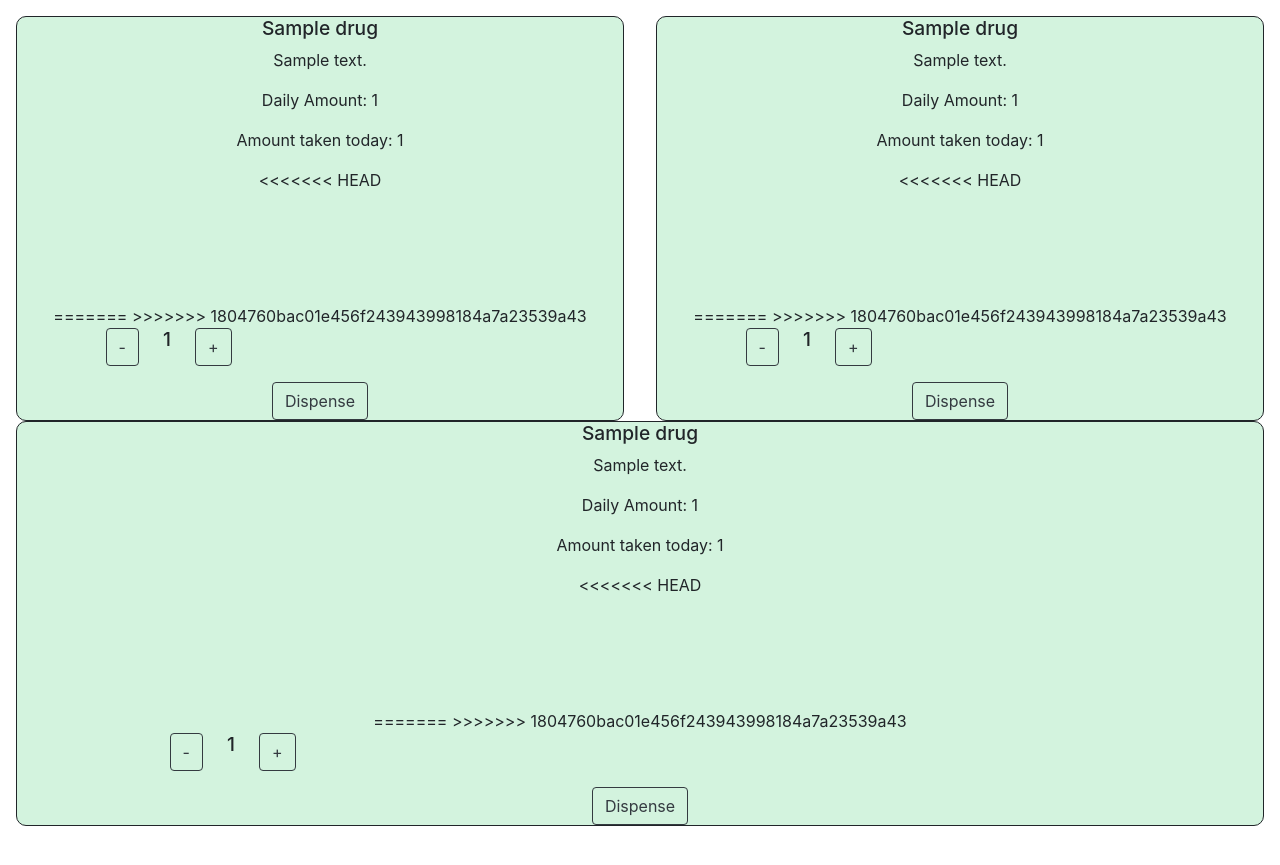
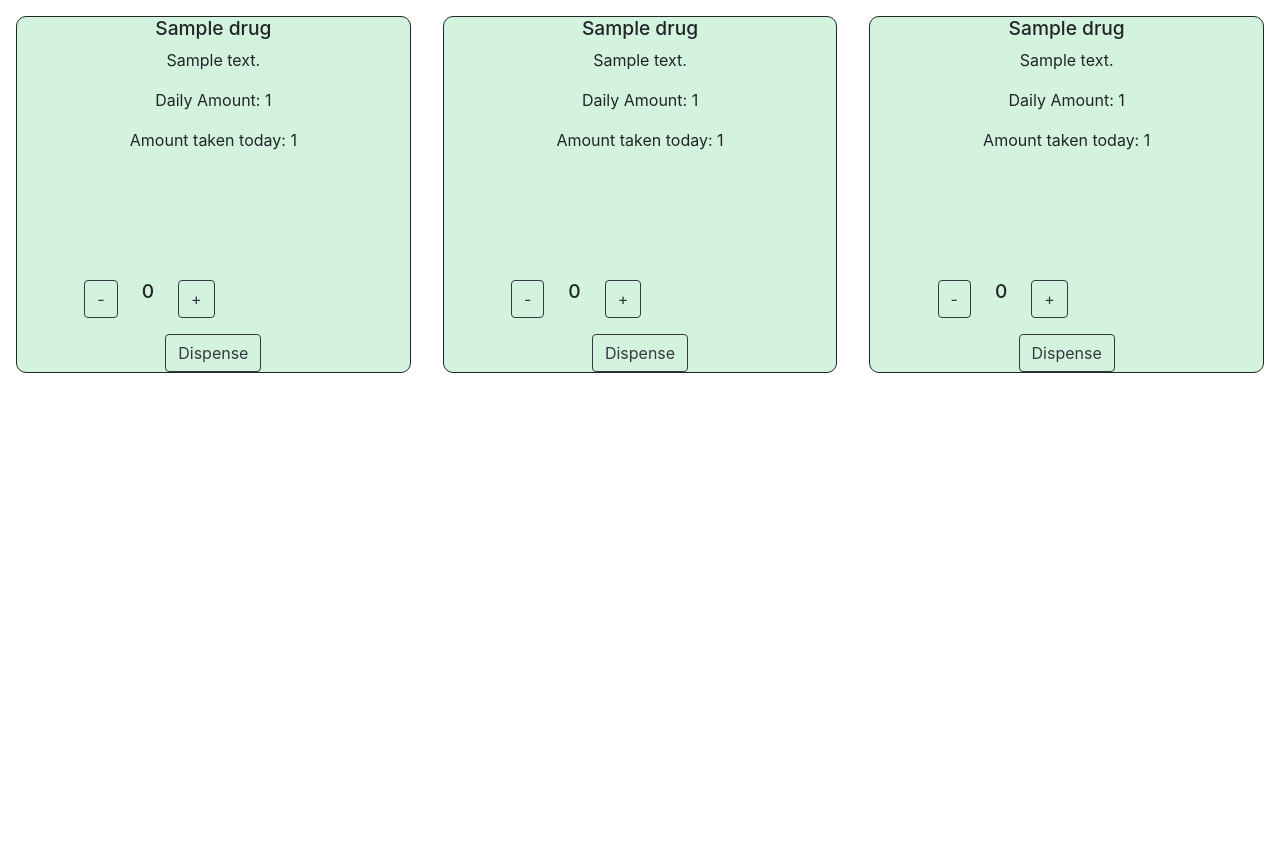
Before and after one commit to MHack-Spartans/webserver, a Django app: template pillbuddy/dashboard/templates/dashboard.html in a window 1280 px wide. Shown: the part 66-931 px from the top of the page. Run offline with Django 3.2, Linux system fonts and the light colour scheme; tables that the repository leaves empty hold one stand-in row (values such as "Sample post"); the template is opened without the code that fills it: values that come from a table or form of the project are taken from there, most other values are stand-ins (such as "Sample title", 1, 10 or a date in 2020); parts of the project's set-up code (start-up, migrations or seed data) failed here and were passed over; some libraries are stand-ins or nearby versions.

Commit message:
fixed increment

```diff
--- a/pillbuddy/dashboard/templates/dashboard.html
+++ b/pillbuddy/dashboard/templates/dashboard.html
@@ -49,14 +49,11 @@
                     <p>{{drug1.short_desc}}</p>
                     <p>Daily Amount:&nbsp;{{drug1.per_day}}</p>
                     <p>Amount taken today:&nbsp;{{drug1.pillsTaken}}</p>
-<<<<<<< HEAD
                     <p class="m5"><br><br><br><br></p>
-=======
->>>>>>> 1804760bac01e456f243943998184a7a23539a43
                     <div class="row drugCounter">
                         <btn class="btn btn-outline-dark ml-3" onclick="decrementValue('drugAmount1')">-</btn>
-                        <h2 class="mx-4" id="drugAmount1">1</h2>
-                        <btn class="btn btn-outline-dark" class="elementBorder" onclick="incrementValue('drugAmount1',{{drug1.per_day}})">+</btn>
+                        <h2 class="mx-4" id="drugAmount1">0</h2>
+                        <btn class="btn btn-outline-dark" class="elementBorder" onclick="incrementValue('drugAmount1',{{drug1.per_day}}, {{drug1.pillsTaken}})">+</btn>
                     </div>
                     <p class="m3"></p>
                     <button class="btn btn-outline-dark" onclick="call_counter(1, 'drugAmount1');">Dispense</button>
@@ -66,14 +63,11 @@
                     <p>{{drug2.short_desc}}</p>
                     <p>Daily Amount:&nbsp;{{drug2.per_day}}</p>
                     <p>Amount taken today:&nbsp;{{drug2.pillsTaken}}</p>
-<<<<<<< HEAD
                     <p class="m5"><br><br><br><br></p>
-=======
->>>>>>> 1804760bac01e456f243943998184a7a23539a43
                     <div class="row drugCounter">
                         <btn class="btn btn-outline-dark ml-3" onclick="decrementValue('drugAmount2')">-</btn>
-                        <h2 class="mx-4" id="drugAmount2">1</h2>
-                        <btn class="btn btn-outline-dark" class="elementBorder" onclick="incrementValue('drugAmount2',{{drug2.per_day}})">+</btn>
+                        <h2 class="mx-4" id="drugAmount2">0</h2>
+                        <btn class="btn btn-outline-dark" class="elementBorder" onclick="incrementValue('drugAmount2',{{drug2.per_day}},{{drug2.pillsTaken}})">+</btn>
                     </div>
                     <p class="m3"></p>
                     <button class="btn btn-outline-dark" onclick="call_counter(2, 'drugAmount2');">Dispense</button>
@@ -83,14 +77,11 @@
                     <p>{{drug3.short_desc}}</p>
                     <p>Daily Amount:&nbsp;{{drug3.per_day}}</p>
                     <p>Amount taken today:&nbsp;{{drug3.pillsTaken}}</p>
-<<<<<<< HEAD
                     <p class="m5"><br><br><br><br></p>
-=======
->>>>>>> 1804760bac01e456f243943998184a7a23539a43
                     <div class="row drugCounter">
                         <btn class="btn btn-outline-dark ml-3" onclick="decrementValue('drugAmount3')">-</btn>
-                        <h2 class="mx-4" id="drugAmount3">1</h2>
-                        <btn class="btn btn-outline-dark" class="elementBorder" onclick="incrementValue('drugAmount3',{{drug3.per_day}})">+</btn>
+                        <h2 class="mx-4" id="drugAmount3">0</h2>
+                        <btn class="btn btn-outline-dark" class="elementBorder" onclick="incrementValue('drugAmount3',{{drug3.per_day}},{{drug3.pillsTaken}})">+</btn>
                     </div>
                     <p class="m3"></p>
                     <button class="btn btn-outline-dark" onclick="call_counter(3, 'drugAmount3');">Dispense</button>
@@ -104,13 +95,21 @@
         document.getElementById("date").innerHTML = d.toDateString();
         document.getElementById("time").innerHTML = d.toTimeString().split(":")[0] + ':' + d.toTimeString().split(":")[1]
 
-        function incrementValue(id, max) {
+        function incrementValue(id, max, taken) {
             var value = parseInt(document.getElementById(id).innerHTML, 10);
             value = isNaN(value) ? 0 : value;
-            if (value >= max) { alert("Max pills reached.") }
-            else { value++; }
+            alert(taken);
+            if (value >= max || taken + value >= max)
+            {
+                value = 0;
+                alert("Max pills reached.");
+            }
+            else
+            {
+                value++;
+            }
+            document.getElementById(id).innerHTML = value;
 
-            document.getElementById(id).innerHTML = value;
         }
 
         function decrementValue(id) {
```
